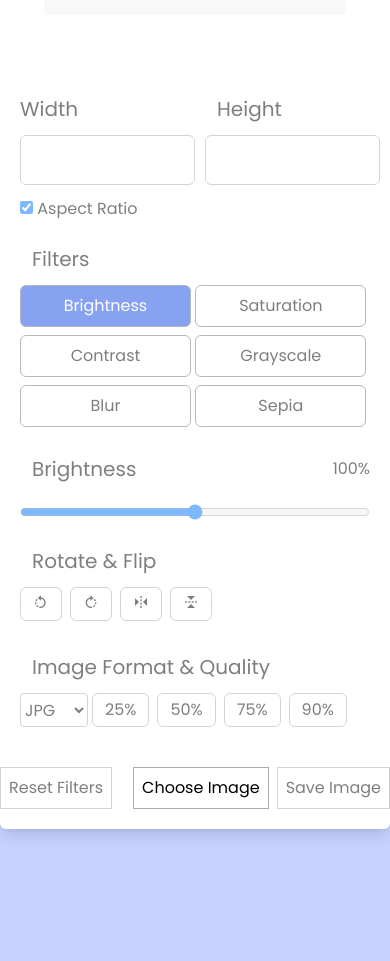
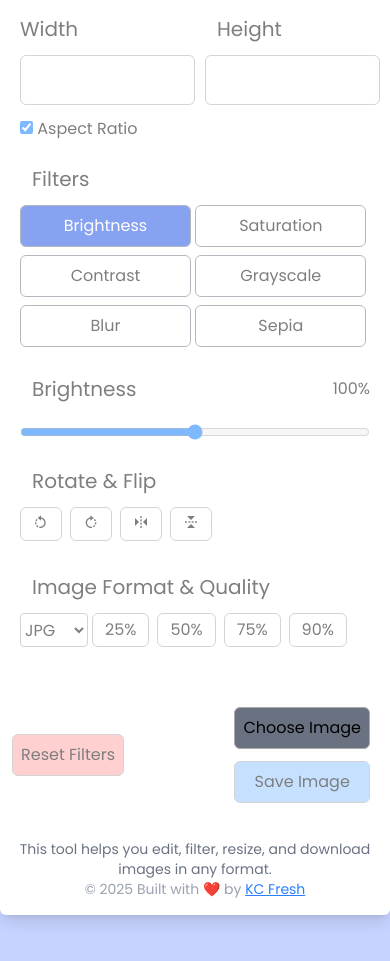
Before and after one commit to Kcfreshz/image-editor-js, a website: page index.html in a window 390 px wide. Shown: the part 327-1288 px from the top of the page. Before the commit the page ends 1236 px from the top, so only its background shows below. Drawn offline with nearby package versions, Linux system fonts and the light colour scheme.

Commit message:
Made the app fully responsive, removed side effects in the js, refactored some code and aaded my trademark in the footer

```diff
--- a/index.html
+++ b/index.html
@@ -3,7 +3,7 @@
   <head>
     <meta charset="UTF-8" />
     <meta name="viewport" content="width=device-width, initial-scale=1.0" />
-    <title>Image editor</title>
+    <title>Free Online Image Editor - Resize, Rotate, Filter & Save</title>
     <link rel="stylesheet" href="src/output.css" />
     <link
       rel="stylesheet"
@@ -11,20 +11,18 @@
     />
     <script src="script.js" defer></script>
   </head>
-  <body class="bg-indigo-200 flex items-center justify-center min-h-screens">
+  <body class="bg-indigo-200 flex items-center justify-center">
     <!-- Main container -->
     <div
-      class="container max-w-3xls bg-white rounded-md my-20 mx-10 sm:mx-10 shadow-lg min-h-screenc"
+      class="container bg-white rounded-md mb-20 mx-10 shadow-lg min-h-screen md:mt-10 sm:mx-10"
     >
       <!-- Content container -->
       <div
         class="flex flex-col-reverse space-y-5 space-y-reverse w-full p-5 md:flex-row md:space-x-3 md:space-y-0 disable"
       >
-        <div class="setting p-10s md:w-[40%] md:p-10">
+        <div class="setting md:w-[40%] md:p-10">
           <section>
-            <div
-              class="flex flex-col items-centers justify-between mb-3 mx-auto"
-            >
+            <div class="flex flex-col justify-between mb-3 mx-auto">
               <div class="flex justify-between items-center space-x-2.5 pt-6">
                 <div class="flex flex-col mb-3 w-[50%]">
                   <label class="py-3 text-xl font-medium">Width</label>
@@ -135,7 +133,7 @@
 
           <section class="py-5">
             <h3 class="p-3 text-xl font-medium">Image Format & Quality</h3>
-            <div class="flex space-x-1">
+            <div class="flex space-x-1 flex-wrap">
               <select
                 class="select-format border border-[#aaa] rounded outline-0 md:p-2"
               >
@@ -190,28 +188,47 @@
         </div>
       </div>
       <section class="controls flex items-center justify-between md:p-6">
-        <div class="flex space-x-2 pb-5 md:p-10 disable">
-          <button
-            class="reset-filter border border-[#aaa] p-2 cursor-pointer hover:bg-gray-500"
-          >
-            Reset Filters
-          </button>
-        </div>
+        <button
+          class="reset-filter bg-red-300 rounded-md border border-[#aaa] ml-3 p-2 cursor-pointer hover:bg-red-500 opacity-50 pointer-events-none"
+        >
+          Reset Filters
+        </button>
 
-        <div class="row flex space-x-2 pb-5">
+        <div
+          class="row flex flex-col space-y-3 p-5 md:flex-row md:space-x-2 md:space-y-0"
+        >
           <input type="file" class="file-input" accept="image/*" hidden />
           <button
-            class="choose-img border border-[#aaa] p-2 cursor-pointer hover:bg-gray-400"
+            class="choose-img bg-gray-500 rounded-md border border-[#aaa] p-2 cursor-pointer hover:bg-gray-400"
           >
             Choose Image
           </button>
           <button
-            class="save-img border border-[#aaa] p-2 cursor-pointer hover:bg-gray-400 disable"
+            class="save-img bg-blue-300 rounded-md border border-[#aaa] p-2 cursor-pointer hover:bg-blue-400 opacity-50 pointer-events-none"
           >
             Save Image
           </button>
         </div>
       </section>
+
+      <footer>
+        <div class="container mx-auto text-center p-4">
+          <p class="text-gray-500 text-sm">
+            This tool helps you edit, filter, resize, and download images in any
+            format.
+          </p>
+          <p class="text-gray-400 text-sm">
+            &copy; <span class="year"></span> Built with ❤️ by
+            <a
+              href="https://x.com/Kcfresh__"
+              target="_blank"
+              class="text-blue-500 underline hover:text-blue-600"
+            >
+              KC Fresh
+            </a>
+          </p>
+        </div>
+      </footer>
     </div>
   </body>
 </html>
--- a/script.js
+++ b/script.js
@@ -16,7 +16,10 @@ const fileInput = document.querySelector(".file-input"),
   formatMsg = document.querySelector(".msg"),
   resetFilterBtn = document.querySelector(".reset-filter"),
   selectFormat = document.querySelector(".select-format"),
-  saveImageBtn = document.querySelector(".save-img");
+  saveImageBtn = document.querySelector(".save-img"),
+  year = document.querySelector(".year");
+
+year.textContent = new Date().getFullYear();
 
 let imgRatio,
   imgQuality = 1;
@@ -35,15 +38,17 @@ let brightness = 100,
 // Uploading image file
 function uploadFile(e) {
   const file = e.target.files[0];
-  console.log("clicked");
+
   if (!file) return;
-  // console.log(file);
+
   previewImg.src = URL.createObjectURL(file);
   previewImg.addEventListener("load", () => {
     imgWidth.value = previewImg.naturalWidth;
     imgHeight.value = previewImg.naturalHeight;
     imgRatio = previewImg.naturalWidth / previewImg.naturalHeight;
     document.querySelector(".disable").classList.remove("disable");
+    resetFilterBtn.classList.remove("opacity-50", "pointer-events-none");
+    saveImageBtn.classList.remove("opacity-50", "pointer-events-none");
   });
 }
 
@@ -228,7 +233,7 @@ function saveFinalImage() {
   );
 
   const format = selectFormat.value;
-  console.log("format");
+
   const mime = {
     jpeg: "image/jpeg",
     png: "image/png",
```
Also changed, not shown: src/output.css.
